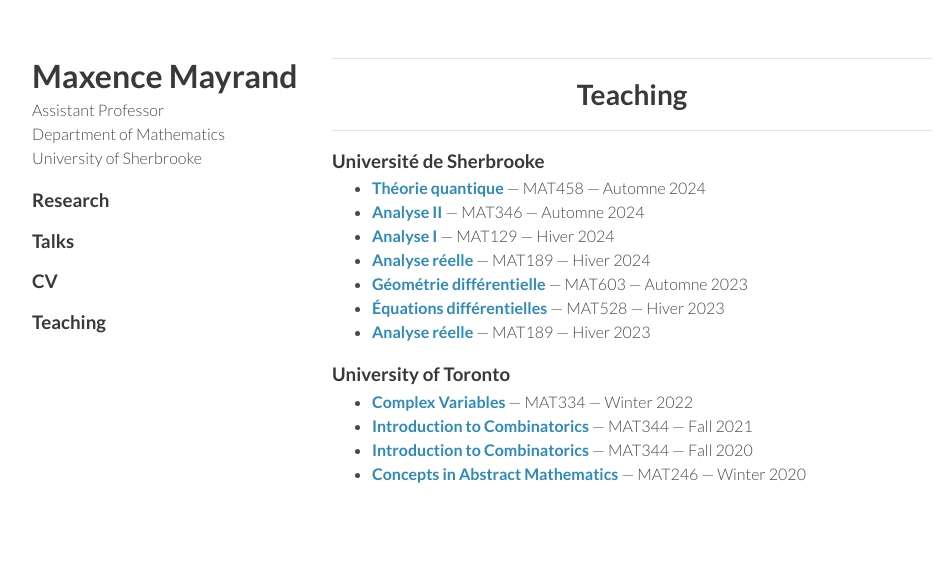
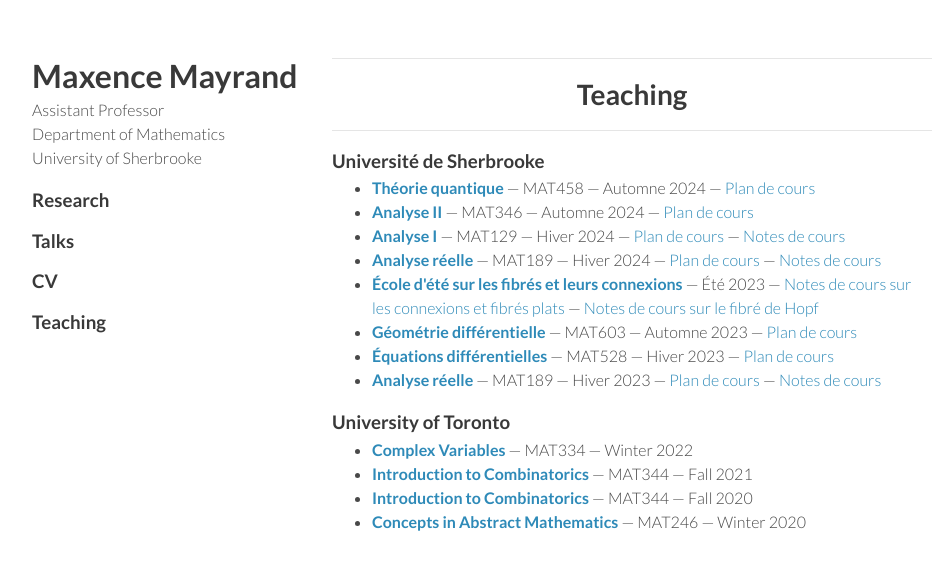
Before and after one commit to maxencemayrand/maxencemayrand.github.io, a plain HTML site: page teaching.html in a window 1280 px wide. Shown: the whole page, without its empty margins (158-1100 px from the left). Drawn offline with Linux system fonts and the light colour scheme.

Commit message:
Plans et notes

```diff
--- a/teaching.html
+++ b/teaching.html
@@ -29,31 +29,45 @@
         <ul>
           <li>
             <b><a href="https://www.usherbrooke.ca/admission/fiches-cours/MAT458">Théorie quantique</a></b>
-            &mdash; MAT458 &mdash; Automne 2024
+            &mdash; MAT458 &mdash; Automne 2024 &mdash;
+	    <a href="./teaching/sherbrooke/mat458-A24-plan.pdf">Plan de cours</a>
           </li>
           <li>
             <b><a href="https://www.usherbrooke.ca/admission/fiches-cours/MAT346">Analyse II</a></b>
-            &mdash; MAT346 &mdash; Automne 2024
+            &mdash; MAT346 &mdash; Automne 2024 &mdash;
+	    <a href="./teaching/sherbrooke/mat346-A24-plan.pdf">Plan de cours</a>
           </li>
           <li>
             <b><a href="https://www.usherbrooke.ca/admission/fiches-cours/MAT129">Analyse I</a></b>
-            &mdash; MAT129 &mdash; Hiver 2024
+            &mdash; MAT129 &mdash; Hiver 2024 &mdash;
+	    <a href="./teaching/sherbrooke/mat129-H24-plan.pdf">Plan de cours</a> &mdash; <a href="./teaching/sherbrooke/mat129-H24-notes.pdf">Notes de cours</a>
           </li>
           <li>
             <b><a href="https://www.usherbrooke.ca/admission/fiches-cours/MAT189">Analyse réelle</a></b>
-            &mdash; MAT189 &mdash; Hiver 2024
+            &mdash; MAT189 &mdash; Hiver 2024 &mdash;
+	    <a href="./teaching/sherbrooke/mat189-H24-plan.pdf">Plan de cours</a> &mdash; <a href="./teaching/sherbrooke/mat189-H24-notes.pdf">Notes de cours</a>
+          </li>
+          <li>
+            <b><a href="https://www.usherbrooke.ca/ecoles-de-pointe/fr/mathematiques/2023-fibres-connexions">École d'été sur les fibrés et leurs connexions</a></b>
+            &mdash; Été 2023 &mdash;
+	    <a href="./teaching/sherbrooke/connexions.pdf">Notes de cours sur les connexions et fibrés plats</a>
+	    &mdash;
+	    <a href="./teaching/sherbrooke/hopf.pdf">Notes de cours sur le fibré de Hopf</a>
           </li>
           <li>
             <b><a href="https://www.usherbrooke.ca/admission/fiches-cours/MAT603">Géométrie différentielle</a></b>
-            &mdash; MAT603 &mdash; Automne 2023
+            &mdash; MAT603 &mdash; Automne 2023 &mdash;
+	    <a href="./teaching/sherbrooke/mat603-A23-plan.pdf">Plan de cours</a>
           </li>
           <li>
             <b><a href="https://www.usherbrooke.ca/admission/fiches-cours/MAT528">Équations différentielles</a></b>
-            &mdash; MAT528 &mdash; Hiver 2023
+            &mdash; MAT528 &mdash; Hiver 2023 &mdash;
+	    <a href="./teaching/sherbrooke/mat528-H23-plan.pdf">Plan de cours</a>
           </li>
           <li>
 	    <b><a href="https://www.usherbrooke.ca/admission/fiches-cours/MAT189">Analyse réelle</a></b>
-            &mdash; MAT189 &mdash; Hiver 2023
+            &mdash; MAT189 &mdash; Hiver 2023 &mdash;
+	    <a href="./teaching/sherbrooke/mat189-H23-plan.pdf">Plan de cours</a> &mdash; <a href="./teaching/sherbrooke/mat189-H23-notes.pdf">Notes de cours</a>
           </li>
         </ul>
 
```
Also changed, not shown: 12 other files.
